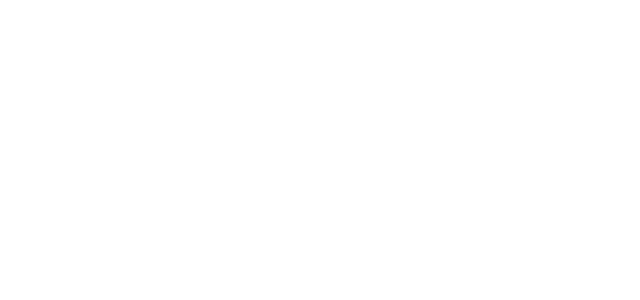
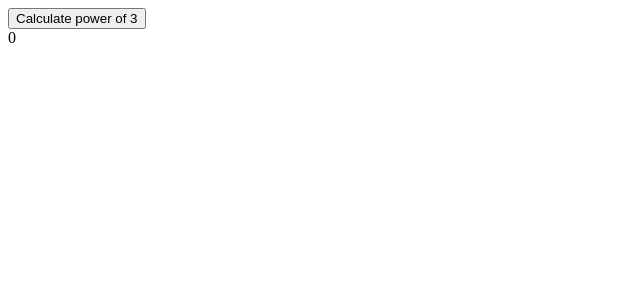
Before and after one commit to shutsugan/training-vue-basics, a Vue app: page / in a window 1280 px wide. Shown: the top 300 px of the page, without its empty margins (0-640 px from the left). Built offline with nearby package versions, Linux system fonts and the light colour scheme.

Commit message:
feat(calc): create solution for calc component

```diff
--- a/src/App.vue
+++ b/src/App.vue
@@ -1,5 +1,11 @@
 <template>
-  <div id="app"></div>
+  <div id="app">
+    <calc
+      :number="number"
+      :powerOfNumber="powerOfNumber"
+      @power-of="changeState"
+    />
+  </div>
 </template>
 
 <script>
@@ -7,14 +13,21 @@
 // the result should be returned to App to set powerOfNumber state that should be used as a prop
 // to be display in the component
 
+import Calc from "./Calc.vue";
 export default {
   name: "App",
+  components: { Calc },
   data() {
     return {
       number: 3,
       powerOfNumber: 0,
     };
   },
+  methods: {
+    changeState(value) {
+      this.powerOfNumber = value;
+    },
+  },
 };
 </script>
 
--- /dev/null
+++ b/src/Calc.vue
@@ -0,0 +1,32 @@
+<template>
+  <div>
+    <button ref="calc" @click="CalculatePower">
+      Calculate power of {{ number }}
+    </button>
+    <br />
+    <div ref="power-result">{{ powerOfNumber }}</div>
+  </div>
+</template>
+
+<script>
+export default {
+  name: "calc",
+  props: {
+    number: {
+      type: Number,
+      default: 0,
+    },
+    powerOfNumber: {
+      type: Number,
+      default: 0,
+    },
+  },
+  methods: {
+    CalculatePower() {
+      this.$emit("power-of", this.number ** this.number);
+    },
+  },
+};
+</script>
+
+<style></style>
```
Also changed, not shown: 1 other file (tests, documents, lock files or other folders).
